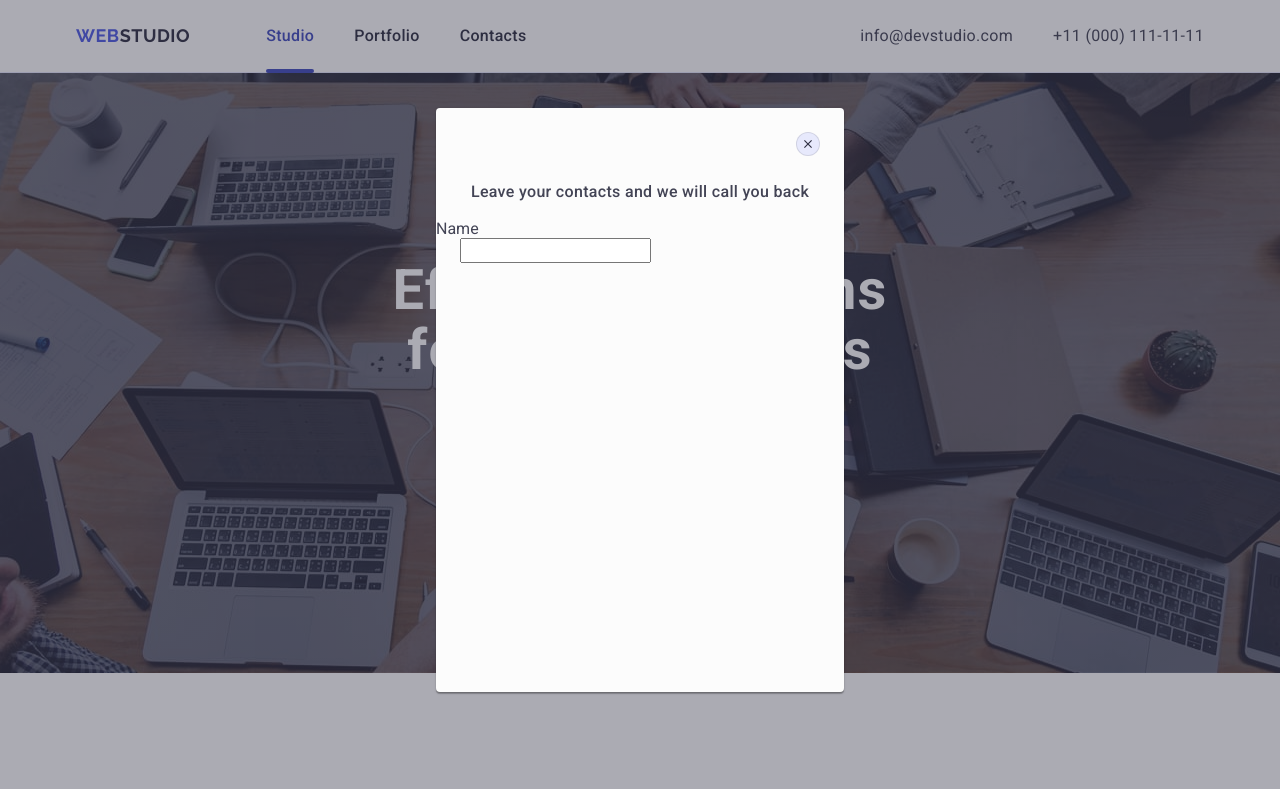
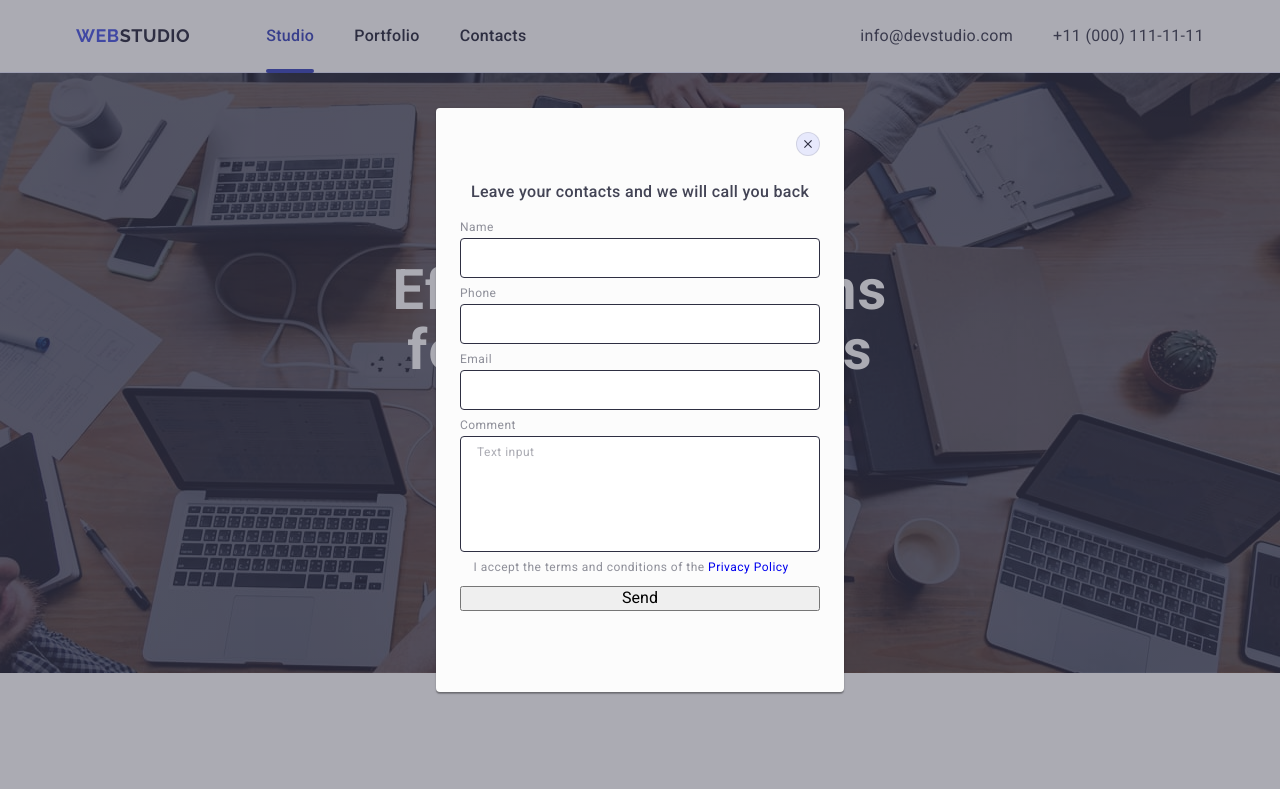
Before and after one commit to ZamorinVolodymyr/goit-markup-hw-05, a plain HTML site: page index.html in a window 1280 px wide. Shown: the top 789 px of the page. Drawn offline with nearby package versions, Linux system fonts and the light colour scheme.

Commit message:
add modal form

```diff
--- a/css/styles.css
+++ b/css/styles.css
@@ -704,5 +704,52 @@ a {
 
 .modal-input {
   display: block;
-  margin: 0px 24px 8px 24px;
+  font-weight: 400;
+  font-size: 12px;
+  line-height: 200%;
+  letter-spacing: 0.04em;
+  color: var(--white);
+  border: 1px solid #2e2f42;
+  border-radius: 4px;
+  width: 100%;
+  height: 40px;
+  padding: 8px 16px;
 }
+
+.field-name {
+  fill: #8e8f99;
+}
+
+.modal-form {
+  padding: 0 24px 24px 24px;
+  display: flex;
+  flex-direction: column;
+  gap: 8px;
+}
+
+.modal-form label {
+  font-size: 12px;
+  line-height: 1.17;
+  letter-spacing: 0.04em;
+  color: #8e8f99;
+  display: block;
+  margin-bottom: 4px;
+}
+
+textarea {
+  resize: none;
+  display: block;
+  font-weight: 400;
+  font-size: 12px;
+  line-height: 117%;
+  letter-spacing: 0.04em;
+  border: 1px solid #2e2f42;
+  border-radius: 4px;
+  width: 100%;
+  padding: 8px 16px;
+}
+
+textarea::placeholder {
+  color: #2e2f42;
+  opacity: 0.4;
+}
--- a/index.html
+++ b/index.html
@@ -524,6 +524,57 @@
               placeholder=""
             />
           </div>
+          <div class="form-field">
+            <label for="field-phone">Phone</label>
+            <input
+              class="modal-input"
+              type="tel"
+              name="phone"
+              id="field-phone"
+              placeholder=""
+            />
+          </div>
+          <div class="form-field">
+            <label for="field-email">Email</label>
+            <input
+              class="modal-input"
+              type="text"
+              name="email"
+              id="field-email"
+              placeholder=""
+            />
+          </div>
+          <div>
+            <label for="field-comment">Comment</label>
+            <textarea
+              name="comment"
+              id="field-comment"
+              placeholder="Text input"
+              rows="7"
+            ></textarea>
+          </div>
+          <div class="check-box">
+            <input
+              class="visually-hidden"
+              type="checkbox"
+              name="user-privacy"
+              value="agree"
+              id="user-privacy"
+            />
+            <label for="user-privacy" class="priv-label">
+              <span class="box">
+                <svg class="chek-icon" width="10" height="8">
+                  <use href="./images/icons.svg#icon-check"></use>
+                </svg>
+              </span>
+              <span class="chek-text">
+                I accept the terms and conditions of the
+                <a class="privacy-link" href="#">Privacy Policy</a>
+              </span>
+            </label>
+          </div>
+          <button class="modal-btn" type="submit">Send</button>
+        </form>
       </div>
     </div>
   </body>
```
Lines whose indentation alone changed are shown as unchanged.
